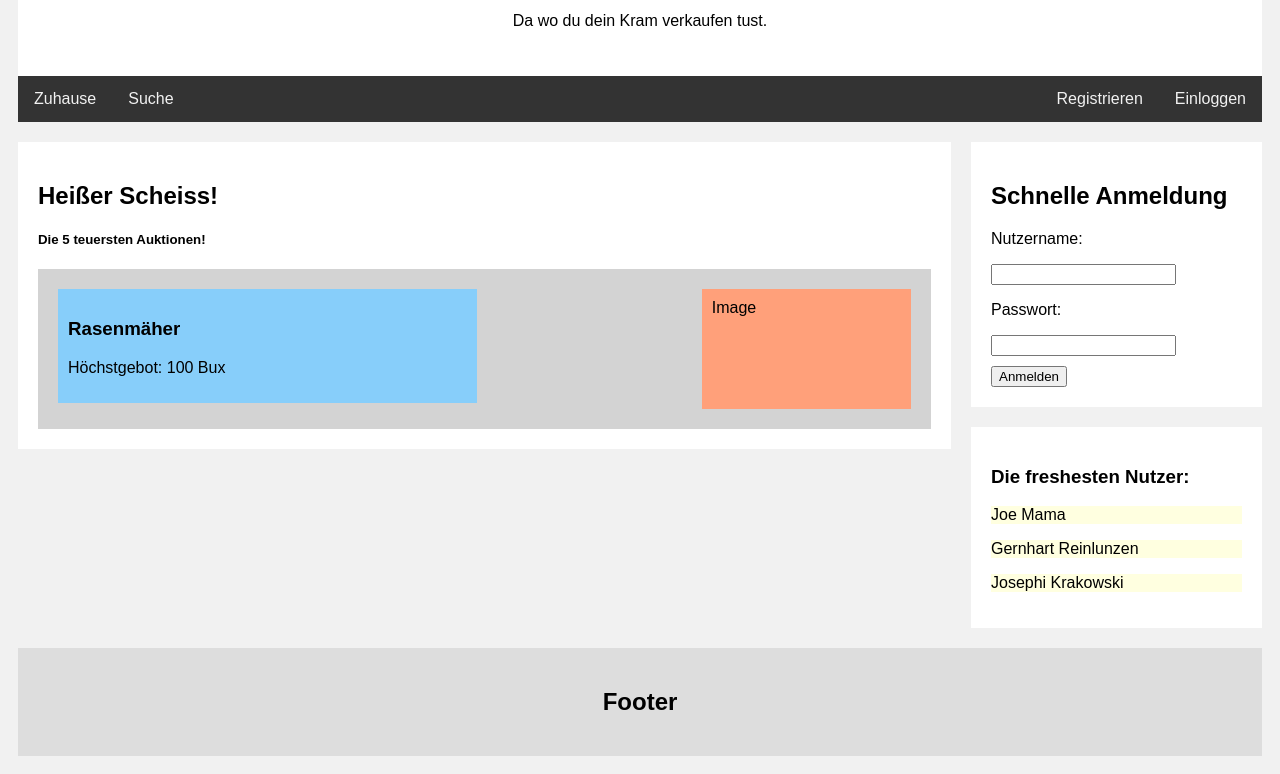
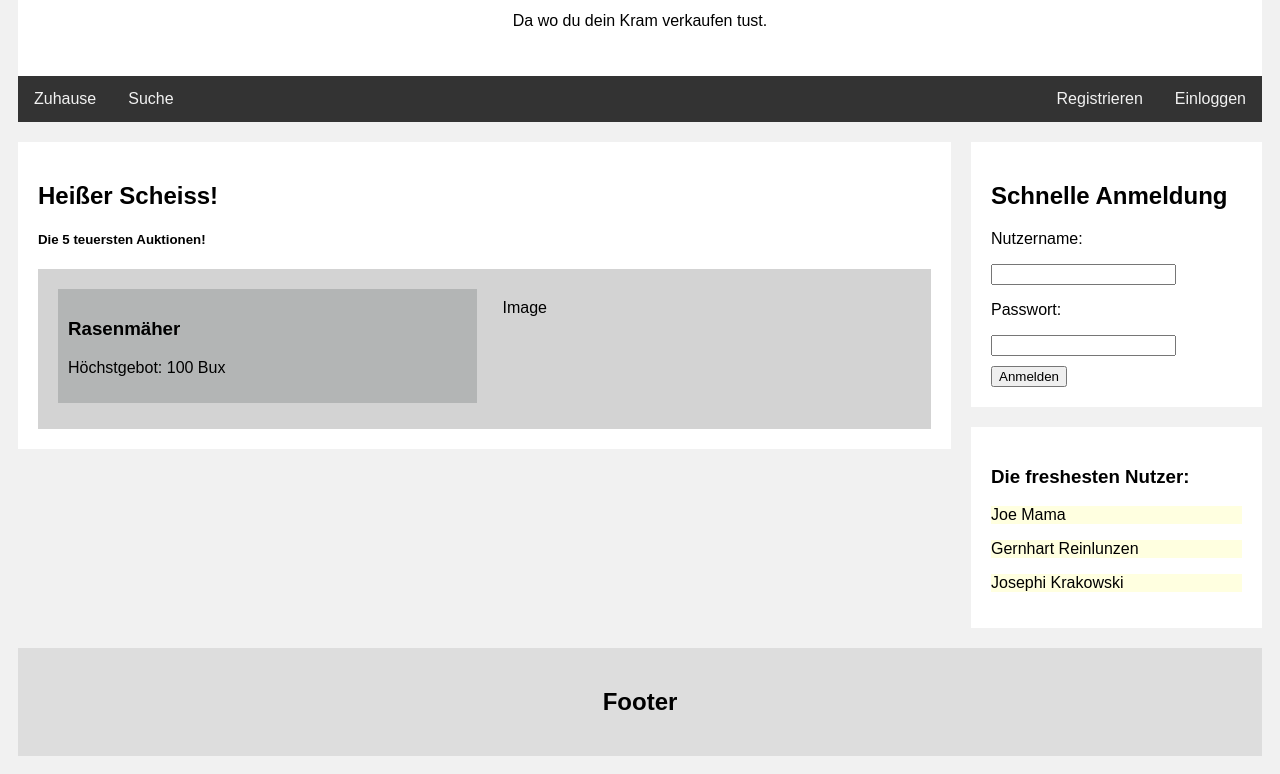
Before and after one commit to MoritzFlu/Auktionshaus, a plain HTML site: page index.html in a window 1280 px wide. Shown: the part 161-935 px from the top of the page. Drawn offline with Linux system fonts and the light colour scheme.

Commit message:
Changed Style

```diff
--- a/static/style.css
+++ b/static/style.css
@@ -77,16 +77,15 @@
   }
 
   .auctdesc{
-    background-color: lightskyblue;
+    background-color: rgba(122, 128, 127, 0.37);
     padding: 10px;
     column-span: 1;
     width: 100%;
   }
   .auctimg{
-    background-color: lightsalmon;
     padding: 10px;
     column-span: 1;
-    width: 50%;
+    width: 100%;
     float: right;
   }
 
```
Also changed, not shown: 1 other file.
